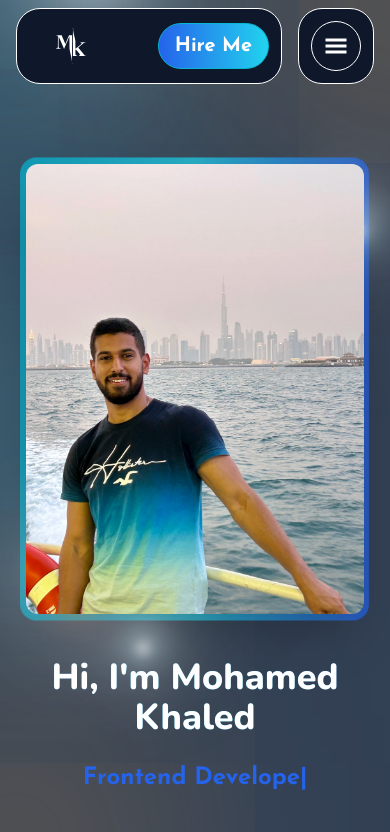
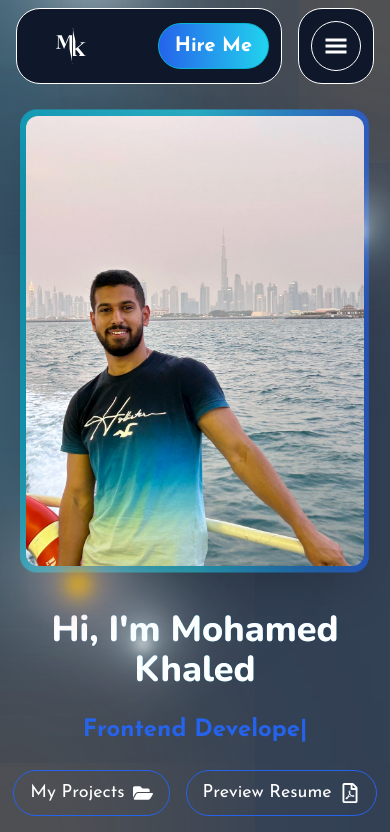
Before and after one commit to mohamed-khaled-xv/MK-Portfolio, a React (Vite) app: page / in a window 390 px wide. Shown: the top 832 px of the page. Built offline with nearby package versions, Linux system fonts and the light colour scheme.

Commit message:
layout adjustments has been made for the mobile view

```diff
--- a/src/components/heroSection/HeroMain.jsx
+++ b/src/components/heroSection/HeroMain.jsx
@@ -3,7 +3,7 @@ import HeroPic from "./HeroPic";
 
 const HeroMain = () => {
   return (
-    <div className=" pt-40 pb-16 overflow-visible">
+    <div className="md:pt-40 sm:pt-28 pb-16 overflow-visible">
       <div className="flex md:flex-row sm:flex-col  max-w-[1200px] mx-auto justify-between items-center relative px-4 overflow-visible">
         <HeroPic />
         <HeroText />
--- a/src/components/heroSection/HeroText.jsx
+++ b/src/components/heroSection/HeroText.jsx
@@ -74,23 +74,23 @@ const HeroText = () => {
         initial="hidden"
         whileInView="show"
         viewport={{ once: false, amount: 0 }}
-        className="flex gap-4 mt-6 sm:mt-4 md:mt-10 md:self-start sm:self-center"
+        className="flex gap-4 mt-6 sm:mt-0 md:mt-10 md:self-start sm:self-center"
       >
         <a
           href="#projects"
-          className="border border-primaryblue rounded-full py-2 px-4 text-lg flex gap-2 items-center hover:bg-primaryblue transition-all duration-500 cursor-pointer text-white"
+          className="border border-primaryblue rounded-full py-2 px-4 text-lg flex gap-2 items-center hover:bg-primaryblue transition-all duration-500 cursor-pointer text-white whitespace-nowrap"
         >
+          My Projects
           <FaFolderOpen className="text-xl" />
-          My Projects
         </a>
         <a
           href="https://drive.google.com/file/d/1UhBh0um6v2HNUiimgBRFLpZLh91ecs_0/view?usp=sharing"
           target="_blank"
           rel="noopener noreferrer"
-          className="border border-primaryblue rounded-full py-2 px-4 text-lg flex gap-2 items-center hover:bg-primaryblue transition-all duration-500 cursor-pointer text-white"
+          className="border border-primaryblue rounded-full py-2 px-4 text-lg flex gap-2 items-center hover:bg-primaryblue transition-all duration-500 cursor-pointer text-white whitespace-nowrap"
         >
+          Preview Resume
           <FaRegFilePdf className="text-xl" />
-          Preview Resume
         </a>
       </motion.div>
     </div>
```
